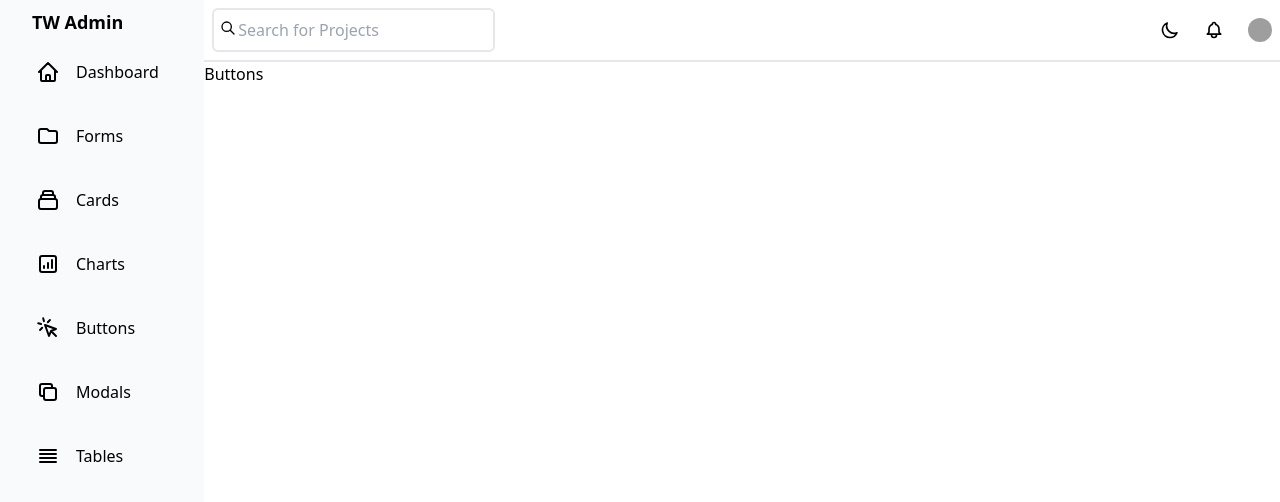
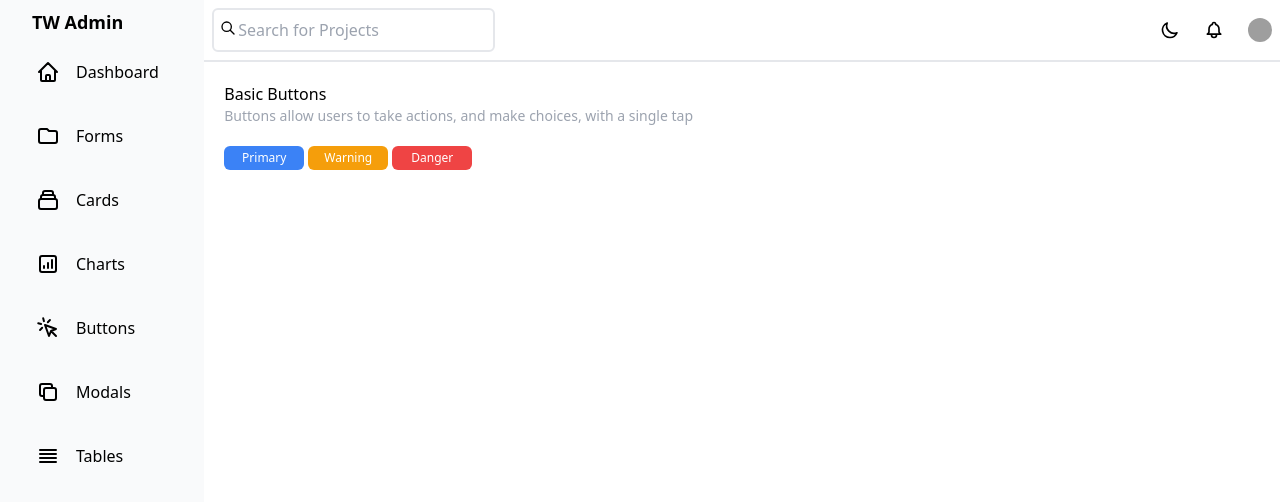
Before and after one commit to offloadmemory/tailwind-admin-template, a React (Create React App) app: page /app/buttons in a window 1280 px wide. Shown: the top 502 px of the page. Built offline with nearby package versions, Linux system fonts and the light colour scheme; grey boxes are pictures that could not be loaded.

Commit message:
adding button component mock

```diff
--- a/src/pages/Buttons.tsx
+++ b/src/pages/Buttons.tsx
@@ -1,11 +1,19 @@
-import React from 'react'
+import React from "react";
 
 function Buttons() {
     return (
-        <div>
-            Buttons
+        <div className="p-5">
+            <div>Basic Buttons</div>
+            <div className="text-gray-400 text-sm">Buttons allow users to take actions, and make choices, with a single tap</div>
+            <div className="flex items-center space-x-1 pt-5">
+                <button className="bg-blue-500 text-white rounded-md w-20 h-6 justify-center text-xs hover:bg-blue-300">Primary</button>
+
+                <button className="bg-yellow-500 text-white rounded-md w-20 h-6 justify-center text-xs hover:bg-yellow-300">Warning</button>
+
+                <button className="bg-red-500 text-white rounded-md w-20 h-6 justify-center text-xs hover:bg-red-300">Danger</button>
+            </div>
         </div>
     )
 }
 
-export default Buttons
+export default Buttons;
--- a/src/pages/Dashboard.tsx
+++ b/src/pages/Dashboard.tsx
@@ -1,3 +1,5 @@
+import React from "react";
+
 function Dashboard() {
     return (
         <div>
@@ -6,4 +8,4 @@ function Dashboard() {
     )
 }
 
-export default Dashboard
+export default Dashboard;
--- a/src/pages/Forms.tsx
+++ b/src/pages/Forms.tsx
@@ -1,4 +1,4 @@
-import React from 'react'
+import React from 'react';
 
 function Forms() {
     return (
@@ -8,4 +8,4 @@ function Forms() {
     )
 }
 
-export default Forms
+export default Forms;
--- a/src/pages/Login.tsx
+++ b/src/pages/Login.tsx
@@ -1,4 +1,6 @@
-function Login(){
+import React from 'react';
+
+function Login() {
     return (
         <h1>
             Login
--- a/src/pages/Modals.tsx
+++ b/src/pages/Modals.tsx
@@ -1,4 +1,4 @@
-import React from 'react'
+import React from 'react';
 
 function Modals() {
     return (
@@ -8,4 +8,4 @@ function Modals() {
     )
 }
 
-export default Modals
+export default Modals;
--- a/src/pages/Tables.tsx
+++ b/src/pages/Tables.tsx
@@ -1,4 +1,4 @@
-import React from 'react'
+import React from 'react';
 
 function Tables() {
     return (
@@ -8,4 +8,4 @@ function Tables() {
     )
 }
 
-export default Tables
+export default Tables;
```
